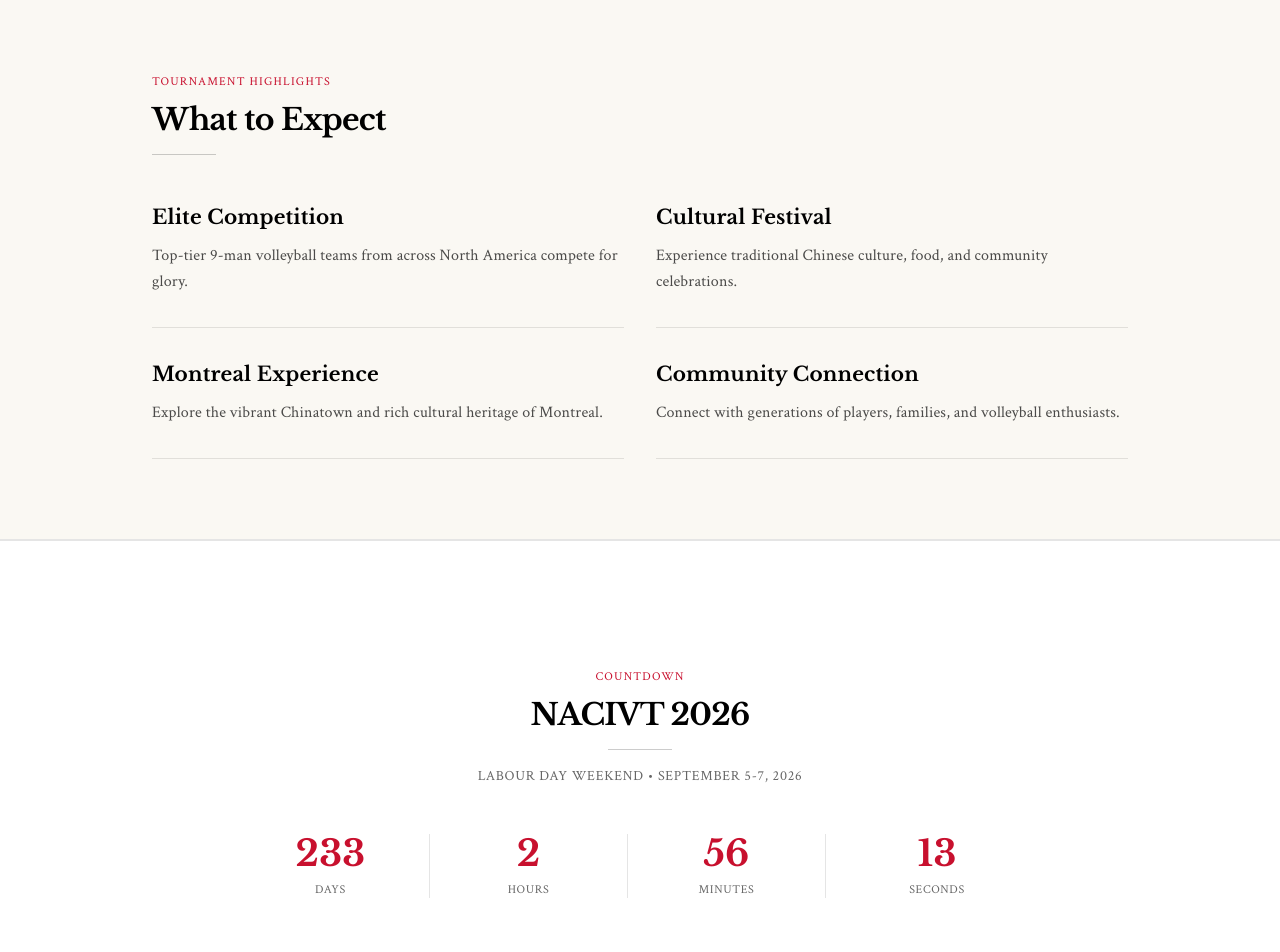
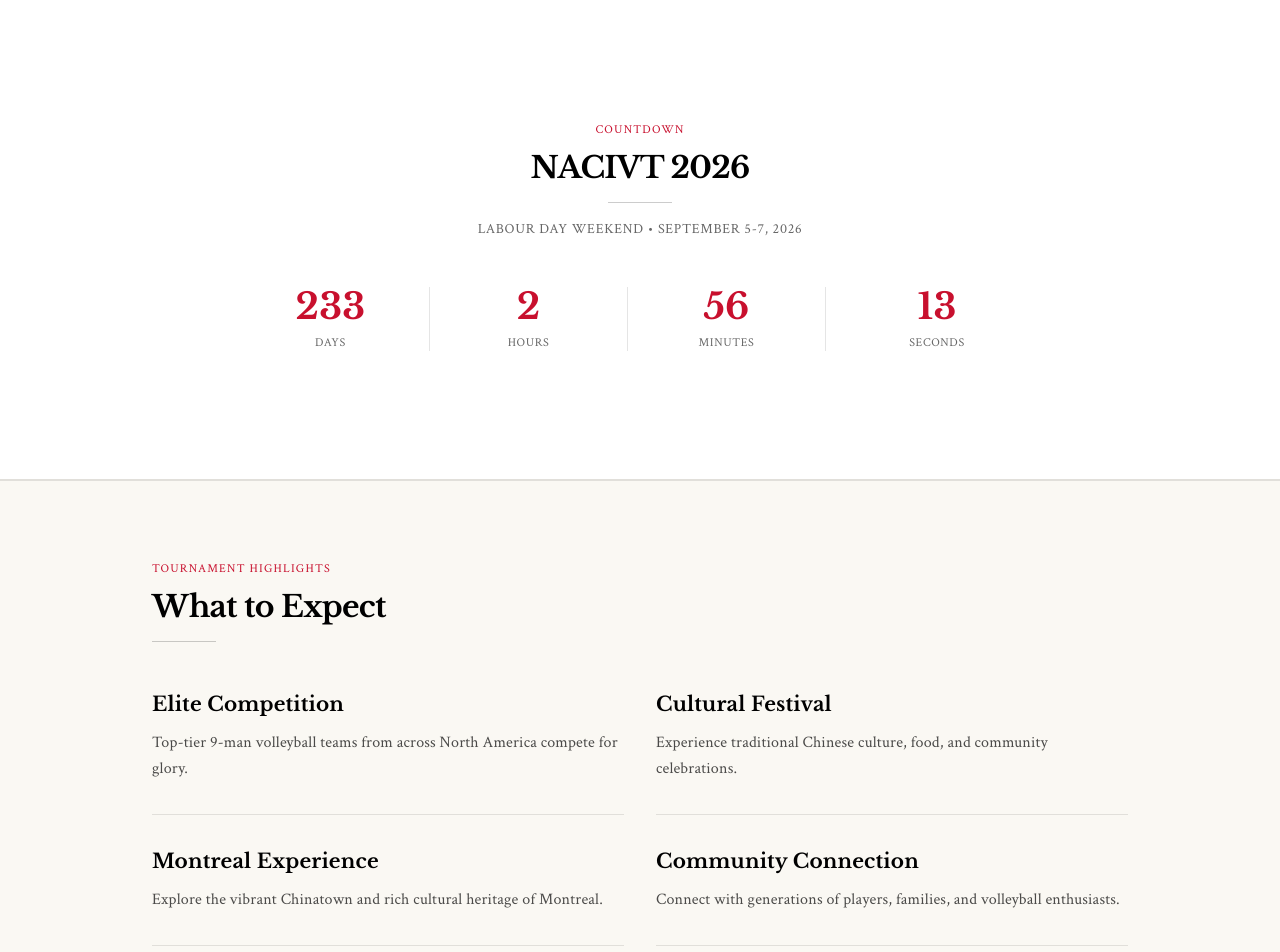
Before and after one commit to VictorSsuto/nacivt-2026, a React (Vite) app: page / in a window 1280 px wide. Shown: the part 1160-2112 px from the top of the page. Built offline with nearby package versions, Linux system fonts and the light colour scheme.

Commit message:
reordering

```diff
--- a/src/App.jsx
+++ b/src/App.jsx
@@ -32,18 +32,20 @@ function Home({ isLoaded }) {
         <IntroBlock isLoaded={isLoaded} />
       </main>
 
-      {/* Secondary content with more spacing */}
+
+
+      <section className="border-t-2 border-black/10 py-20">
+        <div className="mx-auto max-w-5xl px-6">
+          <CountdownSection isLoaded={isLoaded} />
+        </div>
+      </section>
+       {/* Secondary content with more spacing */}
       <section className="border-t-2 border-black/10 bg-[#faf8f3] py-20">
         <div className="mx-auto max-w-5xl px-6">
           <FeatureCards isLoaded={isLoaded} />
         </div>
       </section>
 
-      <section className="border-t-2 border-black/10 py-20">
-        <div className="mx-auto max-w-5xl px-6">
-          <CountdownSection isLoaded={isLoaded} />
-        </div>
-      </section>
 
       <section className="border-b-2 border-black/10 bg-[#faf8f3] py-20">
         <div className="mx-auto max-w-5xl px-6">
```
